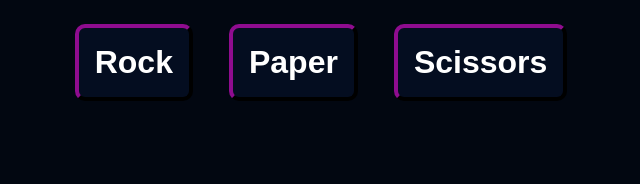
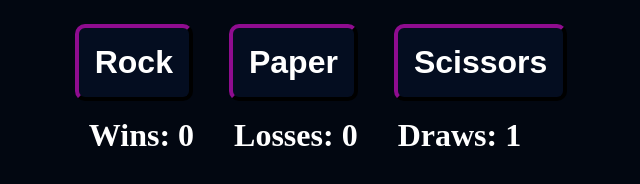
Before and after one commit to Chaostastic/odin-rock-paper-scissors, a plain HTML site: page index.html in a window 1280 px wide. Both pictures are taken after a click on the button "Rock". Shown: the whole page, without its empty margins (319-959 px from the left). Drawn offline with Linux system fonts and the light colour scheme.

Commit message:
Display wins/losses/draws

```diff
--- a/index.html
+++ b/index.html
@@ -10,5 +10,13 @@
         <button id="rock" class="choice-button">Rock</button>
         <button id="paper" class="choice-button">Paper</button>
         <button id="scissors" class="choice-button">Scissors</button>
+        <div class="results">
+            Wins:
+            <span class="wins counter">0</span>
+            Losses:
+            <span class="losses counter">0</span>
+            Draws:
+            <span class="draws counter">0</span>
+        </div>
     </body>
 </html>
--- a/script.js
+++ b/script.js
@@ -7,6 +7,7 @@ let draws = 0;
 function playRound(e) {
     const playerSelection = this.id;
     evaluate(playerSelection, getComputerChoice());
+    updateCounters();
     if (wins >= 5 || losses >= 5) {
         endGame();
     }
@@ -18,6 +19,12 @@ function getComputerChoice() {
         case 1: return "paper";
         case 2: return "scissors";
     }
+}
+
+function updateCounters() {
+    document.querySelector(".wins").textContent = wins;
+    document.querySelector(".losses").textContent = losses;
+    document.querySelector(".draws").textContent = draws;
 }
 
 function evaluate(playerSelection, computerSelection) {
--- a/stylesheet.css
+++ b/stylesheet.css
@@ -3,11 +3,19 @@ body {
     background-color: rgb(2, 7, 17);
 }
 
+.counter {
+    margin-right: 32px;
+}
+
+.results,
 .choice-button {
     color: white;
+    font-size: 32px;
     font-weight: 600;
+}
+
+.choice-button {
     background-color: rgb(4, 13, 32);
-    font-size: 32px;
     margin: 16px;
     padding: 16px;
     border-color: rgb(59, 5, 59);
```
